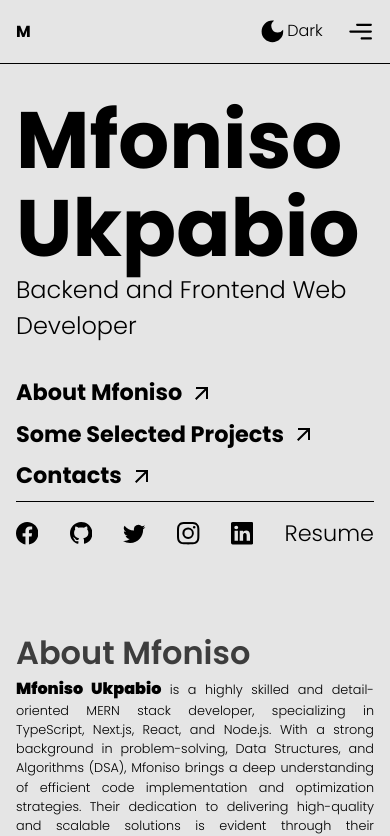
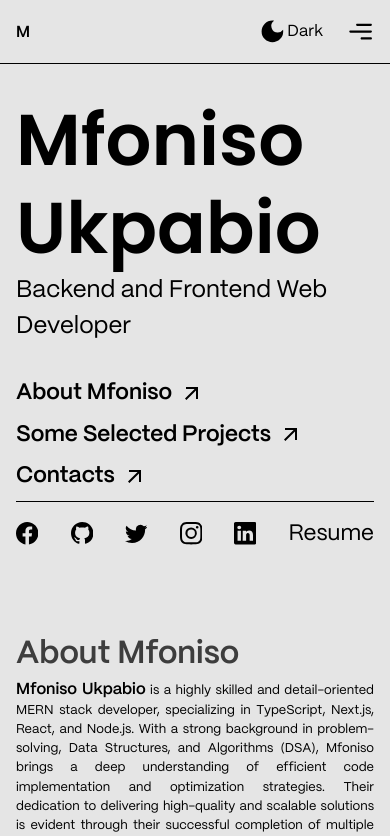
Before and after one commit to AirZED/new-portfolio, a React (Vite) app: page / in a window 390 px wide. Shown: the top 836 px of the page. Built offline with nearby package versions, Linux system fonts and the light colour scheme.

Commit message:
more test

```diff
--- a/src/index.css
+++ b/src/index.css
@@ -45,9 +45,9 @@
 
 
 :root {
-  /* font-family: 'PP Mori', sans-serif; */
+  font-family: 'PP Mori', sans-serif;
   /* font-family: 'Roboto Mono', monospace; */
-  font-family: 'Poppins', sans-serif;
+  /* font-family: 'Poppins', sans-serif; */
   font-weight: 300;
   line-height: 1.5;
   --border-radius: 15px;
--- a/src/styles/Home.module.css
+++ b/src/styles/Home.module.css
@@ -10,8 +10,8 @@
 
 .topic h1 {
     line-height: 10rem;
-    /* font-family: 'PP Mori', sans-serif; */
-    font-weight: 700;
+    font-family: 'Poppins', sans-serif;
+    font-weight: 600;
     font-size: 10rem;
     color: var(--dark-bg);
 
@@ -127,7 +127,7 @@
 
 @media (max-width:550px) {
     .topic h1 {
-        font-size: 5rem;
+        font-size: 4.5rem;
         line-height: 5.5rem;
         padding-top: 2rem;
     }
--- a/src/styles/Topic.module.css
+++ b/src/styles/Topic.module.css
@@ -1,7 +1,7 @@
 .topic {
     display: inline;
     border-radius: 4px;
-    font-weight: 600;
+    font-weight: 900;
     font-size: 5rem;
     color: var(--lessdark-bg);
 }
```
